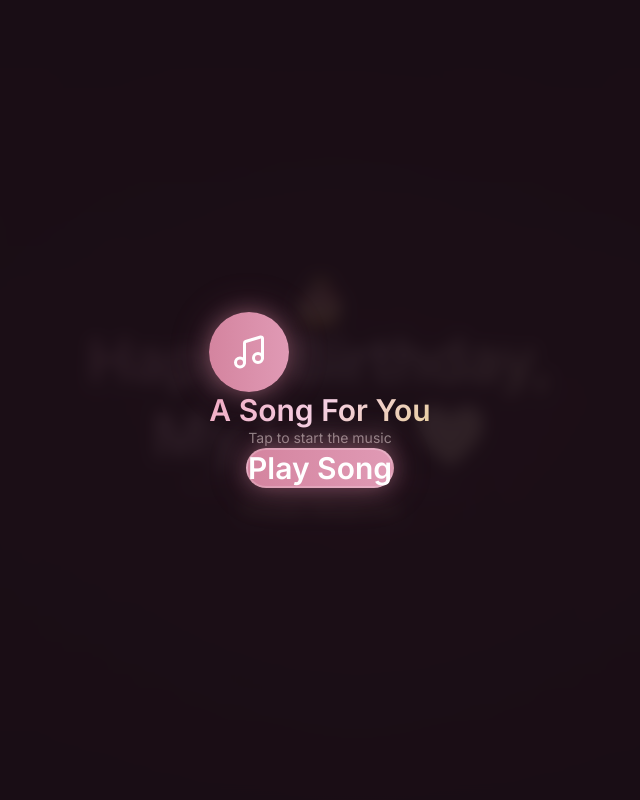
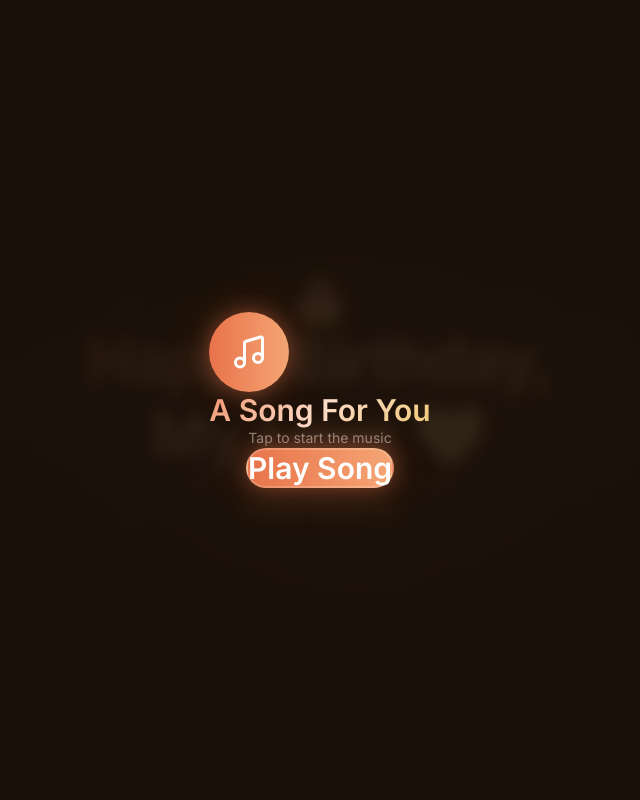
Before and after one commit to Akhil24thakur/birthday-site, a React (Vite) app: page / in a window 1280 px wide. Shown: the top 800 px of the page, without its empty margins (320-960 px from the left). Built offline with nearby package versions, Linux system fonts and the light colour scheme; a web font is replaced by a local one.

Commit message:
Change theme to Warm Sunset - orange/gold/cream tones

```diff
--- a/src/components/SurpriseSection.jsx
+++ b/src/components/SurpriseSection.jsx
@@ -12,7 +12,7 @@ export default function SurpriseSection() {
     if (!siteConfig.effects.confetti) return;
     const duration = 4000;
     const end = Date.now() + duration;
-    const colors = ["#c77dba", "#e8b4d8", "#d4849f", "#d4a76a", "#fdf2f0"];
+    const colors = ["#e8734a", "#f0956e", "#e8a84c", "#f0c878", "#fef5ee"];
 
     const frame = () => {
       confetti({ particleCount: 2, angle: 60, spread: 55, origin: { x: 0, y: 0.7 }, colors, shapes: ["heart", "circle"], scalar: 1.2 });
--- a/src/index.css
+++ b/src/index.css
@@ -1,17 +1,17 @@
 @import "tailwindcss";
 
 @theme {
-  --color-dark: #1a0e16;
-  --color-dark-lighter: #231319;
-  --color-dark-mid: #2e1a24;
-  --color-rose: #d4849f;
-  --color-rose-light: #f0a8c0;
-  --color-pink: #e09ab5;
-  --color-pink-soft: #f5d0e3;
-  --color-cream: #fdf2f0;
-  --color-gold: #d4a76a;
-  --color-gold-light: #e8cfa0;
-  --color-purple: #5a2552;
+  --color-dark: #1a1008;
+  --color-dark-lighter: #231a0e;
+  --color-dark-mid: #2e2014;
+  --color-rose: #e8734a;
+  --color-rose-light: #f0956e;
+  --color-pink: #f4a574;
+  --color-pink-soft: #fddcc8;
+  --color-cream: #fef5ee;
+  --color-gold: #e8a84c;
+  --color-gold-light: #f0c878;
+  --color-purple: #8b3a1a;
   --font-heading: "Playfair Display", serif;
   --font-body: "Inter", sans-serif;
   --font-handwriting: "Dancing Script", cursive;
@@ -80,8 +80,8 @@ body {
 }
 
 @keyframes pulse-glow {
-  0%, 100% { box-shadow: 0 0 20px rgba(212, 132, 159, 0.4), 0 0 40px rgba(212, 132, 159, 0.2); }
-  50% { box-shadow: 0 0 30px rgba(212, 132, 159, 0.6), 0 0 60px rgba(212, 132, 159, 0.3); }
+  0%, 100% { box-shadow: 0 0 20px rgba(232, 115, 74, 0.4), 0 0 40px rgba(232, 115, 74, 0.2); }
+  50% { box-shadow: 0 0 30px rgba(232, 115, 74, 0.6), 0 0 60px rgba(232, 115, 74, 0.3); }
 }
 
 @keyframes ken-burns {
@@ -144,7 +144,7 @@ body {
 }
 
 .letter-paper {
-  background: linear-gradient(180deg, rgba(253, 242, 240, 0.05) 0%, rgba(253, 242, 240, 0.02) 100%);
-  border: 1px solid rgba(253, 242, 240, 0.07);
+  background: linear-gradient(180deg, rgba(254, 245, 238, 0.05) 0%, rgba(254, 245, 238, 0.02) 100%);
+  border: 1px solid rgba(254, 245, 238, 0.07);
   border-radius: 8px;
 }
```
